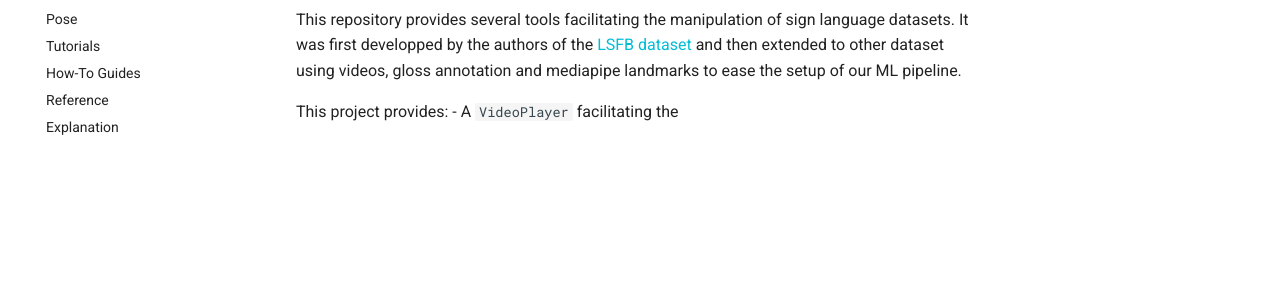
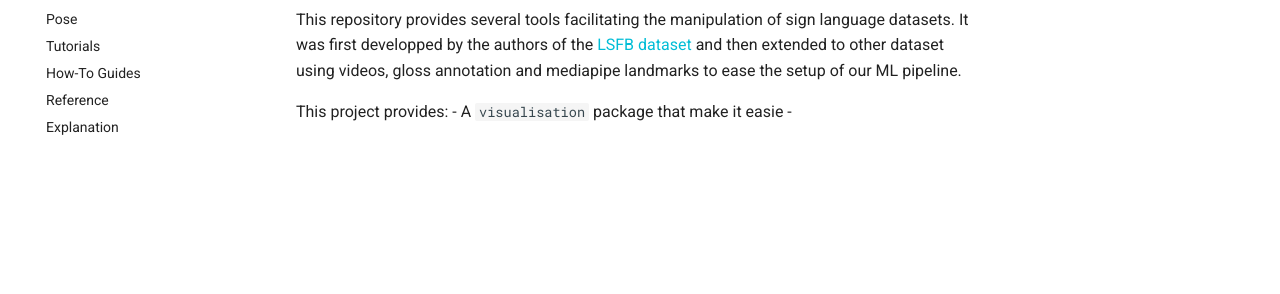
Before and after one commit to ppoitier/sign-language-tools, an MkDocs documentation site: the page built from docs/index.md, in a window 1280 px wide. Shown: the part 173-467 px from the top of the page. Built offline with MkDocs 1.6.1 and Material for MkDocs 9.7.7, drawn with Linux system fonts in a browser that asks for light colours.

```diff
--- a/docs/index.md
+++ b/docs/index.md
@@ -3,4 +3,5 @@
 This repository provides several tools facilitating the manipulation of sign language datasets. It was first developped by the authors of the [LSFB dataset](https://lsfb.info.unamur.be/) and then extended to other dataset using videos, gloss annotation and mediapipe landmarks to ease the setup of our ML pipeline.
 
 This project provides:
-- A `VideoPlayer` facilitating the
+- A `visualisation` package that make it easie
+-
```
